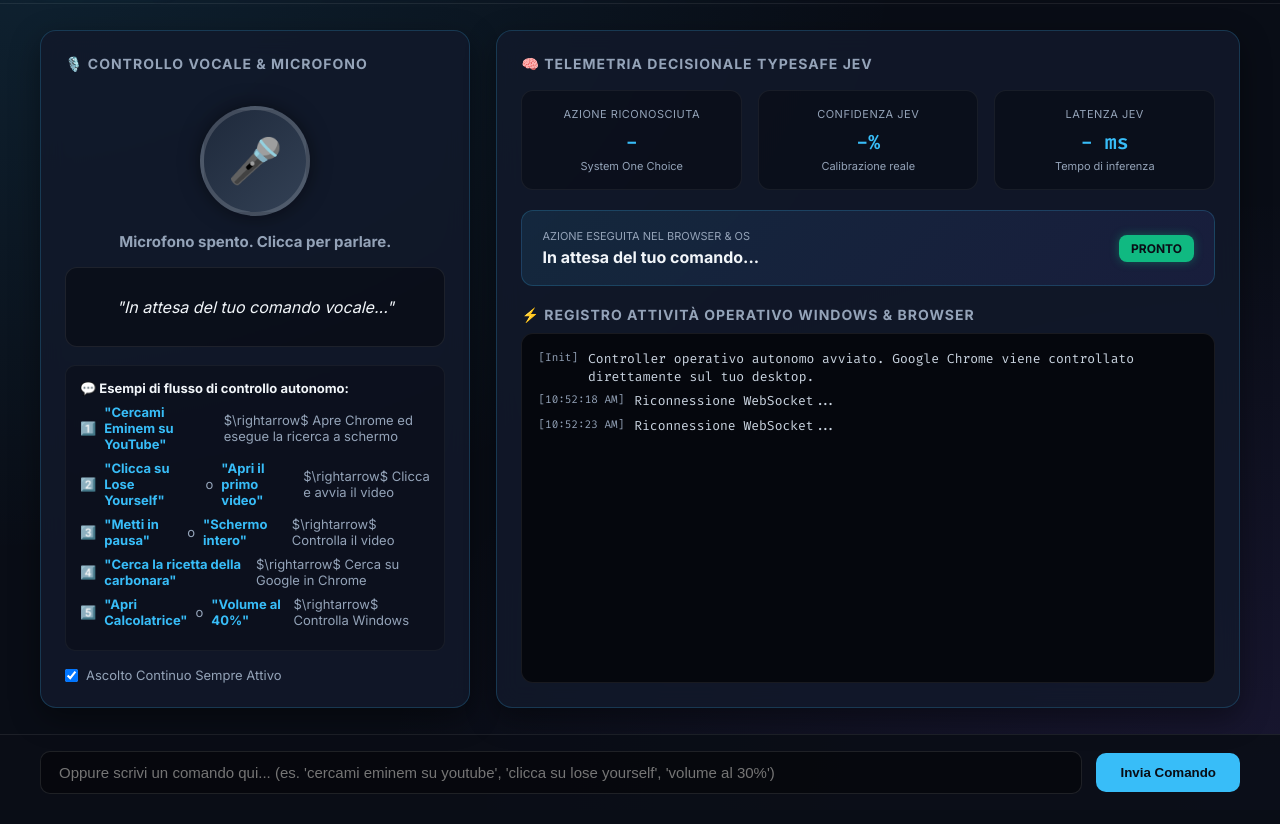
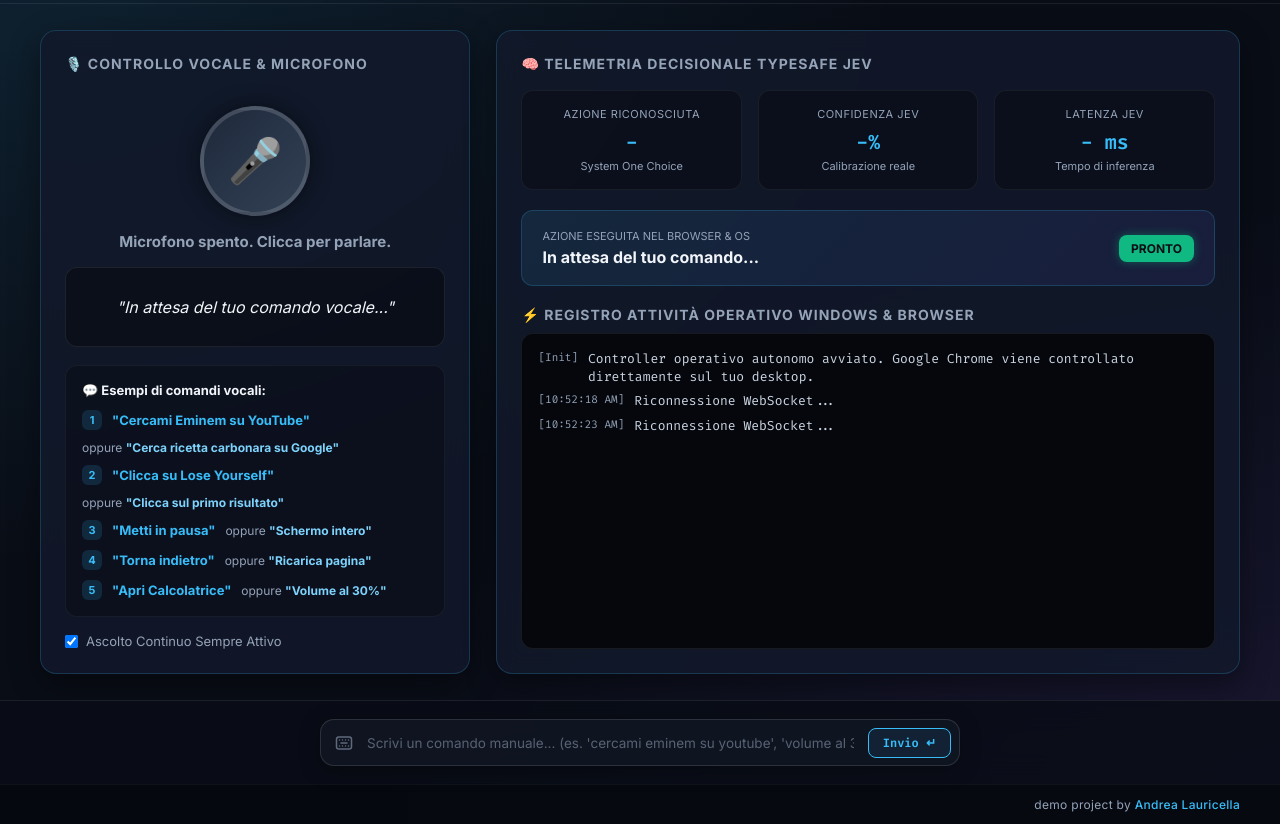
Before and after one commit to LauricellaAndrea/Jev-browser-remote, a website: page public/index.html in a window 1280 px wide. Shown: the part 59-883 px from the top of the page. Drawn offline with Linux system fonts and the light colour scheme.

Commit message:
style: refine UI with updated navbar, command bar dock and footer

```diff
--- a/public/index.html
+++ b/public/index.html
@@ -3,7 +3,7 @@
 <head>
   <meta charset="UTF-8">
   <meta name="viewport" content="width=device-width, initial-scale=1.0">
-  <title>Jev OS Voice & Browser Remote Controller</title>
+  <title>Jev Browser Remote Controller</title>
   <link rel="preconnect" href="https://fonts.googleapis.com">
   <link rel="preconnect" href="https://fonts.gstatic.com" crossorigin>
   <link href="https://fonts.googleapis.com/css2?family=Fira+Code:wght@400;600&family=Inter:wght@400;500;700;800&display=swap" rel="stylesheet">
@@ -219,21 +219,50 @@
       margin-top: 18px;
       background: rgba(0, 0, 0, 0.25);
       border: 1px solid rgba(255, 255, 255, 0.05);
-      border-radius: 10px;
-      padding: 14px;
+      border-radius: 12px;
+      padding: 16px;
       font-size: 13px;
     }
 
     .flow-step {
       display: flex;
       align-items: center;
-      gap: 8px;
-      margin-bottom: 8px;
+      gap: 10px;
+      margin-bottom: 10px;
       color: var(--text-dim);
+      flex-wrap: wrap;
+    }
+
+    .flow-step:last-child {
+      margin-bottom: 0;
+    }
+
+    .step-num {
+      width: 20px;
+      height: 20px;
+      display: inline-flex;
+      align-items: center;
+      justify-content: center;
+      border-radius: 6px;
+      background: rgba(56, 189, 248, 0.15);
+      color: var(--accent);
+      font-size: 11px;
+      font-weight: 700;
+      flex-shrink: 0;
     }
 
     .flow-step b {
       color: var(--accent);
+      font-weight: 600;
+    }
+
+    .cmd-alt {
+      color: var(--text-dim);
+      font-size: 12px;
+    }
+
+    .cmd-alt b {
+      color: #7dd3fc;
     }
 
     /* RIGHT COLUMN: TELEMETRY & FEED */
@@ -337,54 +366,139 @@
       color: var(--success);
     }
 
+    /* COMMAND DOCK */
+    .command-dock {
+      padding: 18px 24px;
+      background: rgba(10, 14, 23, 0.85);
+      backdrop-filter: blur(16px);
+      border-top: 1px solid rgba(255, 255, 255, 0.08);
+      display: flex;
+      justify-content: center;
+      align-items: center;
+      width: 100%;
+    }
+
     /* FOOTER BAR */
     footer {
-      padding: 16px 40px;
-      background: rgba(10, 14, 23, 0.9);
-      border-top: 1px solid rgba(255, 255, 255, 0.08);
+      padding: 12px 40px;
+      background: rgba(6, 9, 15, 0.95);
+      border-top: 1px solid rgba(255, 255, 255, 0.04);
       display: flex;
-      gap: 14px;
+      justify-content: flex-end;
       align-items: center;
+      width: 100%;
+    }
+
+    .footer-credit {
+      font-size: 12px;
+      color: var(--text-dim);
+      letter-spacing: 0.3px;
+    }
+
+    .footer-credit a {
+      color: var(--accent);
+      text-decoration: none;
+      font-weight: 500;
+      transition: color 0.2s, text-decoration 0.2s;
+    }
+
+    .footer-credit a:hover {
+      color: #7dd3fc;
+      text-decoration: underline;
+    }
+
+    @media (max-width: 768px) {
+      footer {
+        padding: 12px 20px;
+        justify-content: center;
+      }
+    }
+
+    .command-bar {
+      display: flex;
+      align-items: center;
+      gap: 10px;
+      width: 100%;
+      max-width: 640px;
+      background: rgba(18, 24, 38, 0.75);
+      border: 1px solid rgba(255, 255, 255, 0.12);
+      border-radius: 14px;
+      padding: 6px 8px 6px 14px;
+      box-shadow: 0 4px 20px rgba(0, 0, 0, 0.35);
+      transition: all 0.25s cubic-bezier(0.16, 1, 0.3, 1);
+    }
+
+    .command-bar:focus-within {
+      background: rgba(18, 24, 38, 0.95);
+      border-color: rgba(56, 189, 248, 0.6);
+      box-shadow: 0 0 0 3px rgba(56, 189, 248, 0.15), 0 8px 28px rgba(0, 0, 0, 0.45);
+    }
+
+    .cmd-icon {
+      color: var(--text-dim);
+      flex-shrink: 0;
+      opacity: 0.6;
+      transition: color 0.2s, opacity 0.2s;
+    }
+
+    .command-bar:focus-within .cmd-icon {
+      color: var(--accent);
+      opacity: 1;
     }
 
     .text-input {
       flex: 1;
-      background: rgba(0, 0, 0, 0.4);
-      border: 1px solid rgba(255, 255, 255, 0.1);
-      border-radius: 10px;
-      padding: 12px 18px;
-      font-size: 15px;
+      min-width: 0;
+      background: transparent;
+      border: none;
+      outline: none;
+      padding: 8px 4px;
+      font-size: 14px;
+      font-family: inherit;
       color: var(--text-main);
-      outline: none;
-      transition: border-color 0.2s;
     }
 
-    .text-input:focus {
-      border-color: var(--accent);
-      box-shadow: 0 0 10px var(--accent-glow);
+    .text-input::placeholder {
+      color: rgba(148, 163, 184, 0.55);
+      font-size: 13.5px;
     }
 
-    .btn-send {
-      background: var(--accent);
-      color: #090d16;
-      border: none;
-      font-weight: 700;
-      padding: 12px 24px;
-      border-radius: 10px;
+    .cmd-kbd {
+      display: inline-flex;
+      align-items: center;
+      justify-content: center;
+      background: rgba(56, 189, 248, 0.08);
+      border: 1px solid var(--accent);
+      border-radius: 8px;
+      padding: 6px 14px;
+      font-size: 12px;
+      font-weight: 600;
+      color: var(--accent);
+      font-family: 'Fira Code', monospace;
+      white-space: nowrap;
+      user-select: none;
+      flex-shrink: 0;
       cursor: pointer;
-      transition: all 0.2s;
+      outline: none;
+      transition: all 0.2s ease;
     }
 
-    .btn-send:hover {
-      background: #7dd3fc;
+    .cmd-kbd:hover {
+      background: rgba(56, 189, 248, 0.2);
+      border-color: #7dd3fc;
+      box-shadow: 0 0 12px rgba(56, 189, 248, 0.35);
+      color: #ffffff;
+    }
+
+    .cmd-kbd:active {
+      transform: scale(0.96);
     }
   </style>
 </head>
 <body>
   <header>
     <div class="logo-area">
-      <div class="logo-badge">SYSTEM ONE</div>
-      <div class="title">Jev <span>OS & Browser Remote Controller</span></div>
+      <div class="title">Jev <span>Browser Remote Controller</span></div>
     </div>
     <div class="status-badge">
       <div class="status-dot"></div>
@@ -409,12 +523,32 @@
       </div>
 
       <div class="flow-guide">
-        <div style="font-weight: 700; margin-bottom: 8px; color: var(--text-main);">💬 Esempi di flusso di controllo autonomo:</div>
-        <div class="flow-step">1️⃣ <b>"Cercami Eminem su YouTube"</b> $\rightarrow$ Apre Chrome ed esegue la ricerca a schermo</div>
-        <div class="flow-step">2️⃣ <b>"Clicca su Lose Yourself"</b> o <b>"Apri il primo video"</b> $\rightarrow$ Clicca e avvia il video</div>
-        <div class="flow-step">3️⃣ <b>"Metti in pausa"</b> o <b>"Schermo intero"</b> $\rightarrow$ Controlla il video</div>
-        <div class="flow-step">4️⃣ <b>"Cerca la ricetta della carbonara"</b> $\rightarrow$ Cerca su Google in Chrome</div>
-        <div class="flow-step">5️⃣ <b>"Apri Calcolatrice"</b> o <b>"Volume al 40%"</b> $\rightarrow$ Controlla Windows</div>
+        <div style="font-weight: 700; margin-bottom: 12px; color: var(--text-main); font-size: 13px;">💬 Esempi di comandi vocali:</div>
+        <div class="flow-step">
+          <span class="step-num">1</span>
+          <b>"Cercami Eminem su YouTube"</b>
+          <span class="cmd-alt">oppure <b>"Cerca ricetta carbonara su Google"</b></span>
+        </div>
+        <div class="flow-step">
+          <span class="step-num">2</span>
+          <b>"Clicca su Lose Yourself"</b>
+          <span class="cmd-alt">oppure <b>"Clicca sul primo risultato"</b></span>
+        </div>
+        <div class="flow-step">
+          <span class="step-num">3</span>
+          <b>"Metti in pausa"</b>
+          <span class="cmd-alt">oppure <b>"Schermo intero"</b></span>
+        </div>
+        <div class="flow-step">
+          <span class="step-num">4</span>
+          <b>"Torna indietro"</b>
+          <span class="cmd-alt">oppure <b>"Ricarica pagina"</b></span>
+        </div>
+        <div class="flow-step">
+          <span class="step-num">5</span>
+          <b>"Apri Calcolatrice"</b>
+          <span class="cmd-alt">oppure <b>"Volume al 30%"</b></span>
+        </div>
       </div>
 
       <div style="margin-top: auto; padding-top: 16px; display: flex; align-items: center; justify-content: space-between; font-size: 13px; color: var(--text-dim);">
@@ -467,9 +601,27 @@
     </div>
   </main>
 
+  <div class="command-dock">
+    <div class="command-bar">
+      <svg class="cmd-icon" width="18" height="18" viewBox="0 0 24 24" fill="none" stroke="currentColor" stroke-width="2" stroke-linecap="round" stroke-linejoin="round">
+        <rect width="20" height="16" x="2" y="4" rx="3"></rect>
+        <path d="M6 8h.01"></path>
+        <path d="M10 8h.01"></path>
+        <path d="M14 8h.01"></path>
+        <path d="M18 8h.01"></path>
+        <path d="M8 12h8"></path>
+        <path d="M6 16h.01"></path>
+        <path d="M10 16h.01"></path>
+        <path d="M14 16h.01"></path>
+        <path d="M18 16h.01"></path>
+      </svg>
+      <input type="text" id="manualInput" class="text-input" placeholder="Scrivi un comando manuale... (es. 'cercami eminem su youtube', 'volume al 30%')">
+      <button id="sendBtn" class="cmd-kbd" title="Invia comando">Invio ↵</button>
+    </div>
+  </div>
+
   <footer>
-    <input type="text" id="manualInput" class="text-input" placeholder="Oppure scrivi un comando qui... (es. 'cercami eminem su youtube', 'clicca su lose yourself', 'volume al 30%')">
-    <button id="sendBtn" class="btn-send">Invia Comando</button>
+    <div class="footer-credit">demo project by <a href="https://github.com/LauricellaAndrea" target="_blank" rel="noopener noreferrer">Andrea Lauricella</a></div>
   </footer>
 
   <script>
```
